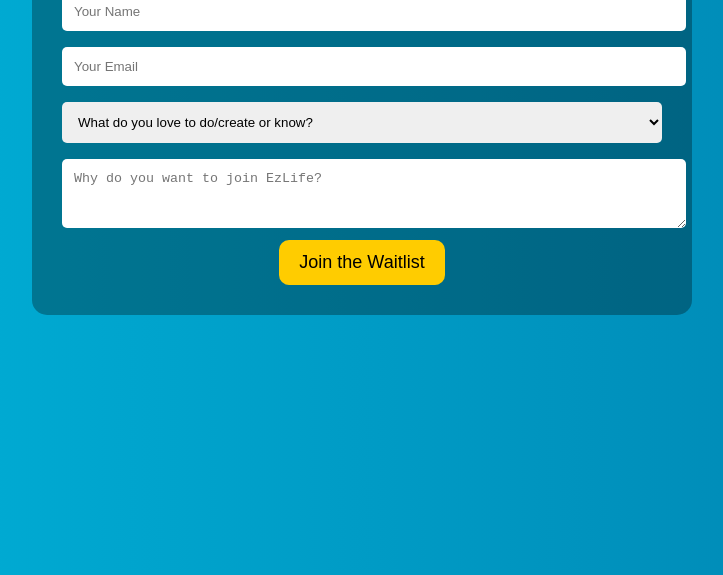
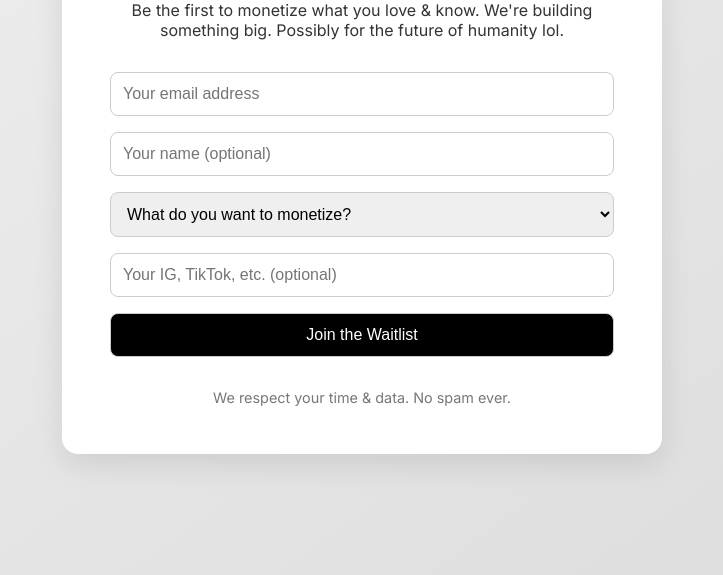
Before and after one commit to EzLifeInc/EzLife, a plain HTML site: page index.html in a window 1280 px wide. Shown: the part 225-800 px from the top of the page, without its empty margins (278-1001 px from the left). Drawn offline with Linux system fonts and the light colour scheme.

Commit message:
Update index.html

```diff
--- a/index.html
+++ b/index.html
@@ -1,68 +1,99 @@
-<!DOCTYPE html>
 <html lang="en">
 <head>
   <meta charset="UTF-8" />
   <meta name="viewport" content="width=device-width, initial-scale=1.0"/>
-  <title>EzLife — Join the Movement</title>
+  <title>EzLife — Monetize What You Love & Know</title>
+  <link href="https://fonts.googleapis.com/css2?family=Inter:wght@400;700&display=swap" rel="stylesheet">
   <style>
-    body {
-      font-family: Arial, sans-serif;
+    * {
+      box-sizing: border-box;
       margin: 0;
       padding: 0;
-      background: linear-gradient(to right, #00b4db, #0083b0);
-      color: white;
+    }
+
+    body {
+      font-family: 'Inter', sans-serif;
+      background: linear-gradient(145deg, #f0f0f0, #dcdcdc);
+      color: #111;
+      padding: 2rem;
+      display: flex;
+      align-items: center;
+      justify-content: center;
+      min-height: 100vh;
+    }
+
+    .container {
+      background: white;
+      padding: 3rem;
+      max-width: 600px;
+      width: 100%;
+      border-radius: 16px;
+      box-shadow: 0 10px 30px rgba(0,0,0,0.1);
       text-align: center;
     }
-    .container {
-      max-width: 600px;
-      margin: 50px auto;
-      padding: 30px;
-      background: rgba(0, 0, 0, 0.3);
-      border-radius: 15px;
+
+    h1 {
+      font-size: 2rem;
+      margin-bottom: 1rem;
     }
-    input, select, textarea {
-      width: 100%;
-      padding: 12px;
-      margin: 8px 0;
-      border: none;
-      border-radius: 5px;
+
+    p {
+      margin-bottom: 2rem;
+      font-size: 1rem;
+      color: #333;
     }
+
+    form {
+      display: flex;
+      flex-direction: column;
+      gap: 1rem;
+    }
+
+    input, select, button {
+      padding: 0.75rem;
+      border-radius: 8px;
+      border: 1px solid #ccc;
+      font-size: 1rem;
+    }
+
     button {
-      background-color: #ffcc00;
-      color: black;
-      padding: 12px 20px;
-      border: none;
-      border-radius: 10px;
-      font-size: 18px;
+      background-color: #000;
+      color: #fff;
       cursor: pointer;
+      transition: background 0.3s ease;
     }
-    h1 {
-      font-size: 36px;
+
+    button:hover {
+      background-color: #333;
     }
-    p {
-      font-size: 18px;
+
+    .footer {
+      margin-top: 2rem;
+      font-size: 0.9rem;
+      color: #777;
     }
   </style>
 </head>
 <body>
   <div class="container">
-    <h1>EzLife is Coming.</h1>
-    <p>Join the waitlist — be the first to monetize what you love & know.</p>
-    <form action="https://formspree.io/f/yourformid" method="POST">
-      <input type="text" name="name" placeholder="Your Name" required />
-      <input type="email" name="email" placeholder="Your Email" required />
-      <select name="what_do_you_do">
-        <option value="">What do you love to do/create or know?</option>
-        <option>Music / Production</option>
-        <option>Fitness / Wellness</option>
-        <option>Art / Design</option>
-        <option>Tech / Coding</option>
-		<option>Movies / Cinematography</option>
-        <option>Other</option>
+    <h1>Join the EzLife Waitlist</h1>
+    <p>Be the first to monetize what you love & know. We're building something big. Possibly for the future of humanity lol.</p>
+    <form action="https://formspree.io/f/your-form-id" method="POST">
+      <input type="email" name="email" placeholder="Your email address" required />
+      <input type="text" name="name" placeholder="Your name (optional)" />
+      <select name="area">
+        <option value="">What do you want to monetize?</option>
+        <option value="music">Music</option>
+        <option value="fitness">Fitness</option>
+        <option value="coaching">Coaching</option>
+        <option value="design">Design</option>
+        <option value="education">Education</option>
+        <option value="other">Other</option>
       </select>
-      <textarea name="why_join" placeholder="Why do you want to join EzLife?" rows="3"></textarea>
+      <input type="text" name="social" placeholder="Your IG, TikTok, etc. (optional)" />
       <button type="submit">Join the Waitlist</button>
     </form>
+    <div class="footer">We respect your time & data. No spam ever.</div>
   </div>
 </body>
 </html>
```
